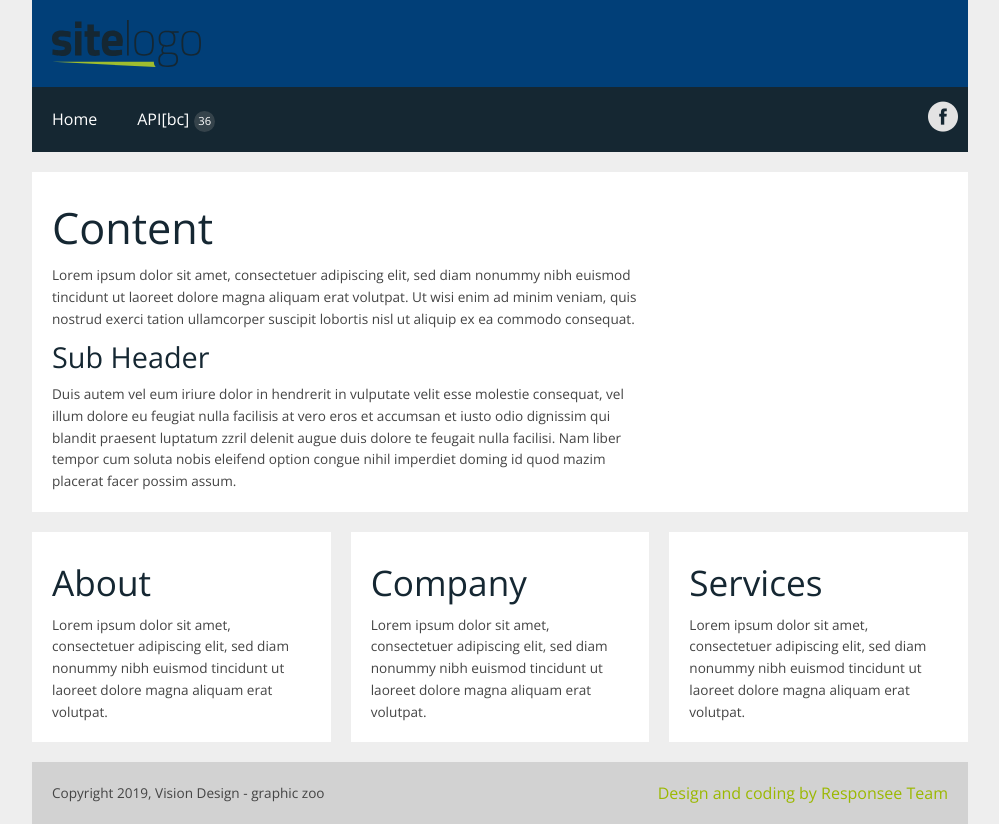
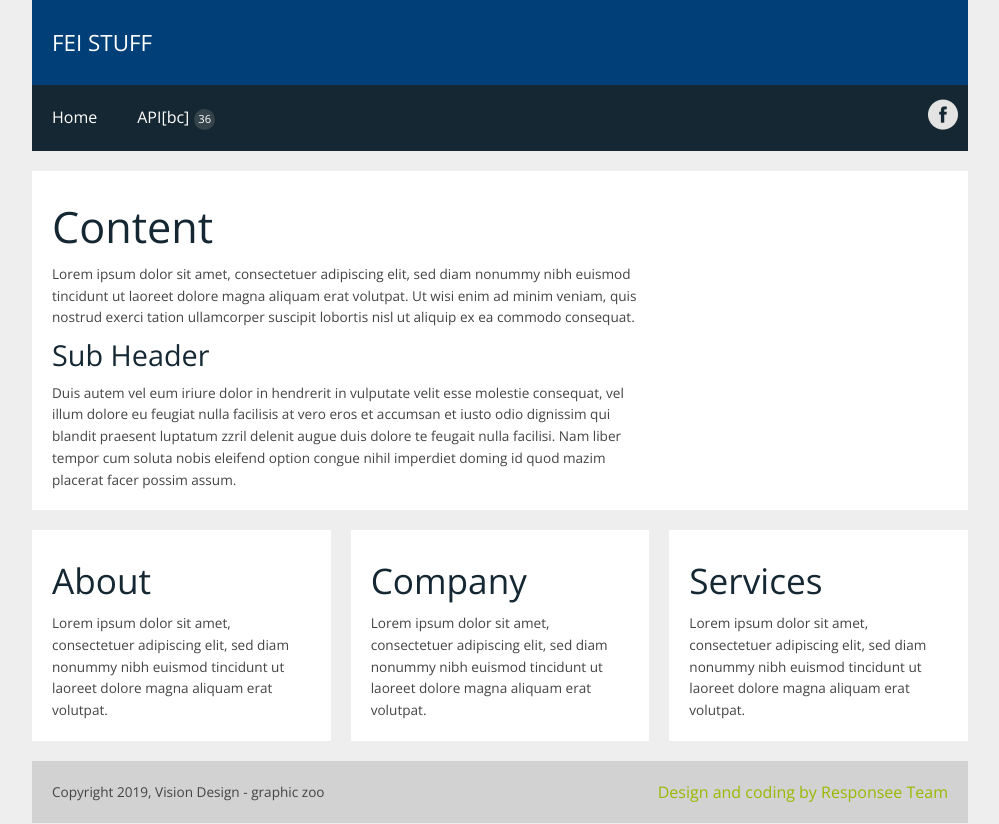
Before and after one commit to feiguys/feistuff, a plain HTML site: page index.html in a window 1280 px wide. Shown: the whole page, without its empty margins (140-1139 px from the left). Drawn offline with nearby package versions, Linux system fonts and the light colour scheme.

Commit message:
changed header

```diff
--- a/index.html
+++ b/index.html
@@ -29,7 +29,8 @@
          <div class="line">
             <div class="feiblue box">
                <div class="s-12 l-2">
-                  <img class="s-5 l-12 center" src="img/logo.svg">
+                  <!-- <img class="s-5 l-12 center" src="img/logo.svg"> -->
+                  <h4 style="color: white;">FEI STUFF</h4>
                </div>
             </div>
          </div>
```
